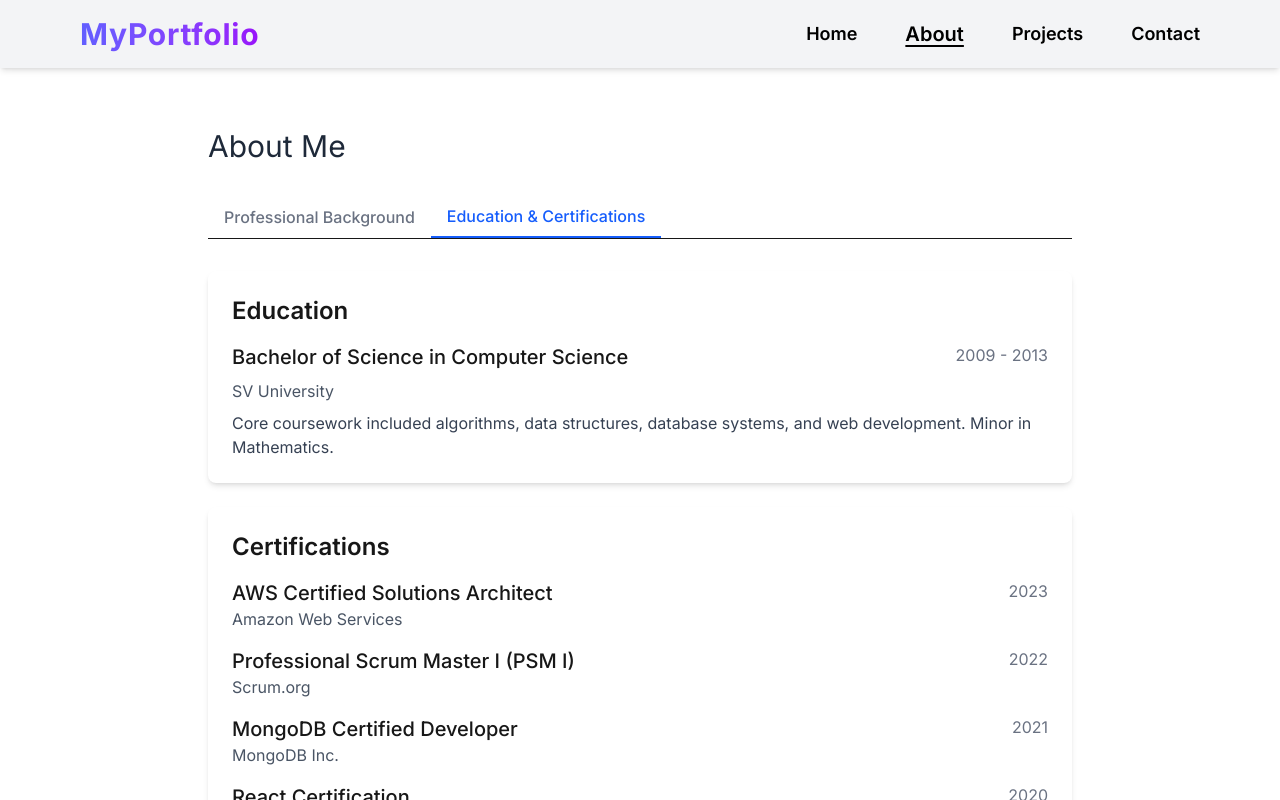
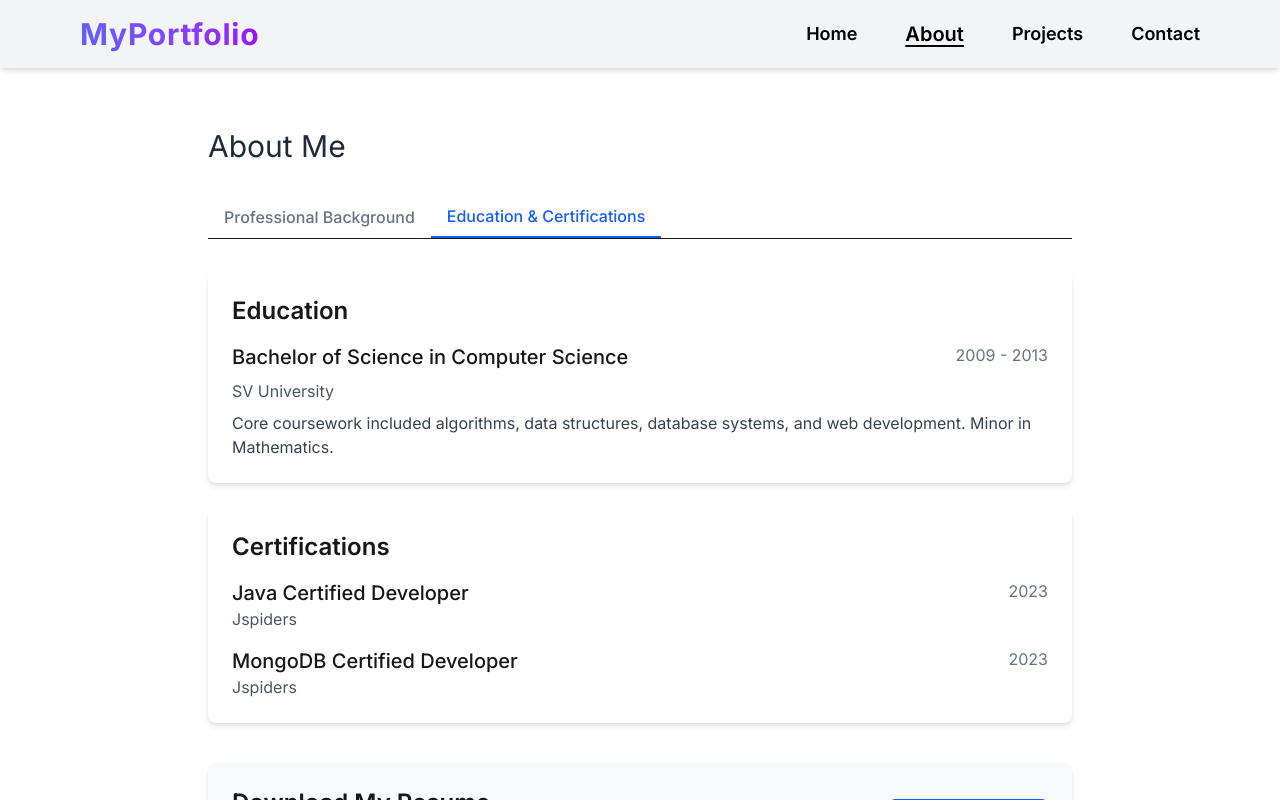
Before and after one commit to Kamakshi-Aruna/NextJs-Personal-Portfolio, a Next.js app: page /about in a window 1280 px wide. Both pictures are taken after a click on the button "Education & Certifications". Shown: the top 800 px of the page. Built offline with nearby package versions, Linux system fonts and the light colour scheme.

Commit message:
Updated the code

```diff
--- a/src/app/about/page.tsx
+++ b/src/app/about/page.tsx
@@ -132,31 +132,17 @@ export default function Page() {
                             <div className="space-y-4">
                                 <div>
                                     <div className="flex justify-between items-start">
-                                        <h3 className="text-xl font-medium">AWS Certified Solutions Architect</h3>
+                                        <h3 className="text-xl font-medium">Java Certified Developer</h3>
                                         <span className="text-gray-500">2023</span>
                                     </div>
-                                    <p className="text-gray-600">Amazon Web Services</p>
-                                </div>
-                                <div>
-                                    <div className="flex justify-between items-start">
-                                        <h3 className="text-xl font-medium">Professional Scrum Master I (PSM I)</h3>
-                                        <span className="text-gray-500">2022</span>
-                                    </div>
-                                    <p className="text-gray-600">Scrum.org</p>
+                                    <p className="text-gray-600">Jspiders</p>
                                 </div>
                                 <div>
                                     <div className="flex justify-between items-start">
                                         <h3 className="text-xl font-medium">MongoDB Certified Developer</h3>
-                                        <span className="text-gray-500">2021</span>
+                                        <span className="text-gray-500">2023</span>
                                     </div>
-                                    <p className="text-gray-600">MongoDB Inc.</p>
-                                </div>
-                                <div>
-                                    <div className="flex justify-between items-start">
-                                        <h3 className="text-xl font-medium">React Certification</h3>
-                                        <span className="text-gray-500">2020</span>
-                                    </div>
-                                    <p className="text-gray-600">Meta (formerly Facebook)</p>
+                                    <p className="text-gray-600">Jspiders</p>
                                 </div>
                             </div>
                         </motion.div>
```
